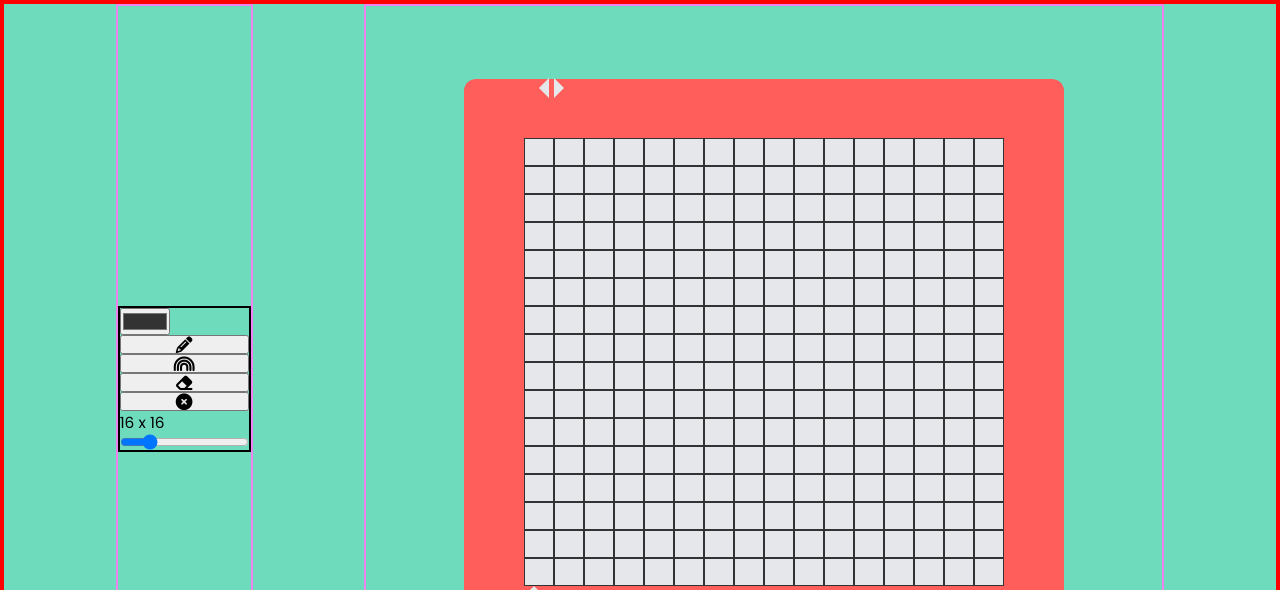
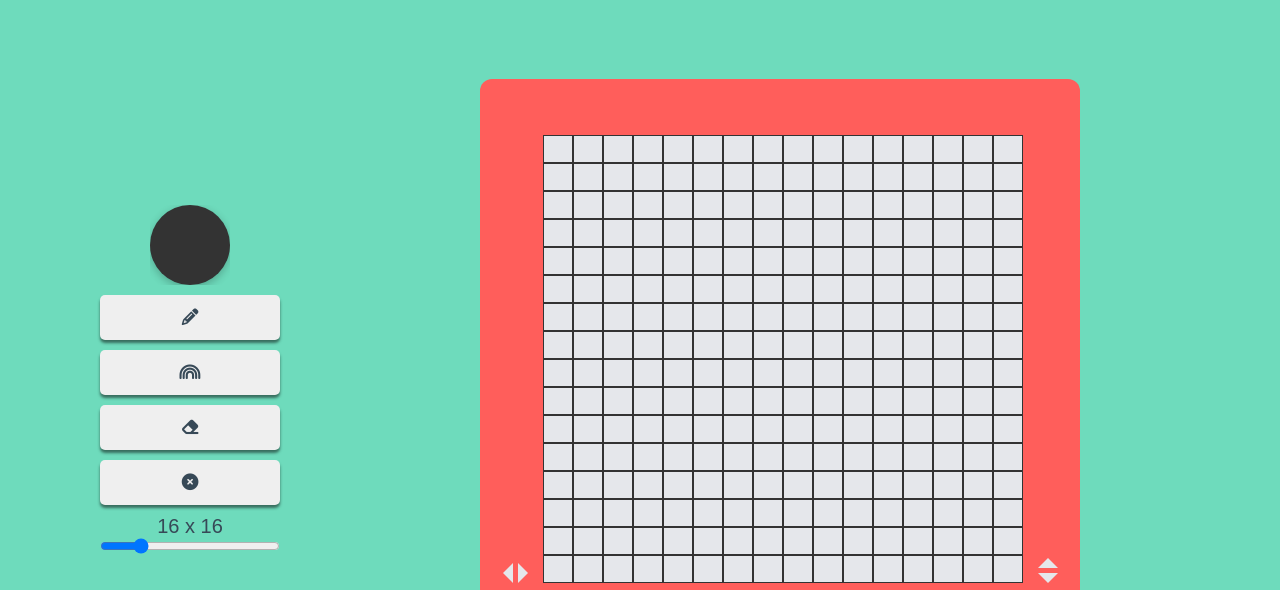
Before and after one commit to shairatorio/etch-a-sketch, a plain HTML site: page index.html in a window 1280 px wide. Shown: the top 590 px of the page. Drawn offline with Linux system fonts and the light colour scheme; a web font is replaced by a local one.

Commit message:
Add styles and effects to buttons and color-picker

```diff
--- a/styles.css
+++ b/styles.css
@@ -26,7 +26,7 @@
 
 html, body {
     height: 100%;
-    border: 2px solid red;
+    /* border: 2px solid red; */
 }
 
 /* (100%/16px)*10 = 62.5% */
@@ -50,7 +50,7 @@ main {
 }
 
 .container-settings, .container-board {
-    border: 2px solid violet;
+    /* border: 2px solid violet; */
 }
 
 .container-settings, .container-board {
@@ -60,9 +60,74 @@ main {
 }
 
 .settings {
-    border: 2px solid black;
+    /* border: 2px solid black; */
     display: flex;
     flex-direction: column;
+}
+
+button,
+input[type='color'] {
+    margin-bottom: 10px;
+    transition: transform 0.1s ease-in-out;
+}
+
+button:hover,
+input[type='color']:hover {
+    transform: scale(1.05);
+}
+
+input[type='color']:active {
+    transition: transform 0.05s ease-in-out;
+    transform: scale(1);
+}
+
+input[type='color'] {
+  /* -webkit-appearance: none; */
+    width: 80px;
+    height: 80px;
+    border: none;
+    align-self: center;
+}
+
+input[type='color']::-webkit-color-swatch-wrapper {
+    padding: 0;
+    background-color: var(--color-light-green);
+}
+
+input[type='color']::-webkit-color-swatch {
+    border: none;
+    border-radius: 50px;
+    box-shadow: rgba(0, 0, 0, 0.24) 0px 3px 8px;
+}
+
+button[type='button'] {
+    padding: 15px;
+    border-radius: 5px;
+    border-style: none;
+    width: 180px;
+    box-shadow: 0px 3px 3px 0px rgba(0, 0, 0, 0.5);
+}
+
+.fa-solid, .fa-regular {
+    color: var(--color-mid-blue);
+}
+
+.slider-label {
+    text-align: center;
+    font-size: 20px;
+    font-family: var(--font-style-slackey);
+    color: var(--color-mid-blue);
+}
+
+.board, .rollers-arrows, .arrows-grid,
+.arrows, #grid, .left, .right {
+    /* border: 2px solid yellow; */
+}
+
+.arrows-grid {
+    display: flex;
+    flex-direction: row;
+    align-items: flex-end;
 }
 
 .container-board {
@@ -97,14 +162,10 @@ main {
     border: 1px solid var(--color-dark-gray);
 }
 
-.rollers-arrows {
-    width: 100%;
-    margin-top: auto;
-    /* border: 2px solid green; */
-}
-
 .rollers {
     display: flex;
+    width: 100%;
+    margin-top: 10px;
     /* border: 2px solid blue; */
 }
 
@@ -122,13 +183,6 @@ h2 {
     /* border: 2px solid rosybrown; */
 }
 
-.arrows {
-    display: flex;
-    justify-content: space-between;
-    margin-bottom: 10px;
-    /* border: 2px solid orange; */
-}
-
 .left, .right {
     display: flex;
     gap: 5px;
@@ -136,12 +190,12 @@ h2 {
 }
 
 .left {
-    margin-left: 15px;
+    margin-right: 15px;
 }
 
 .right {
     flex-direction: column;
-    margin-right: 15px;
+    margin-left: 15px;
 }
 
 .arrow-x, .arrow-y {
```
